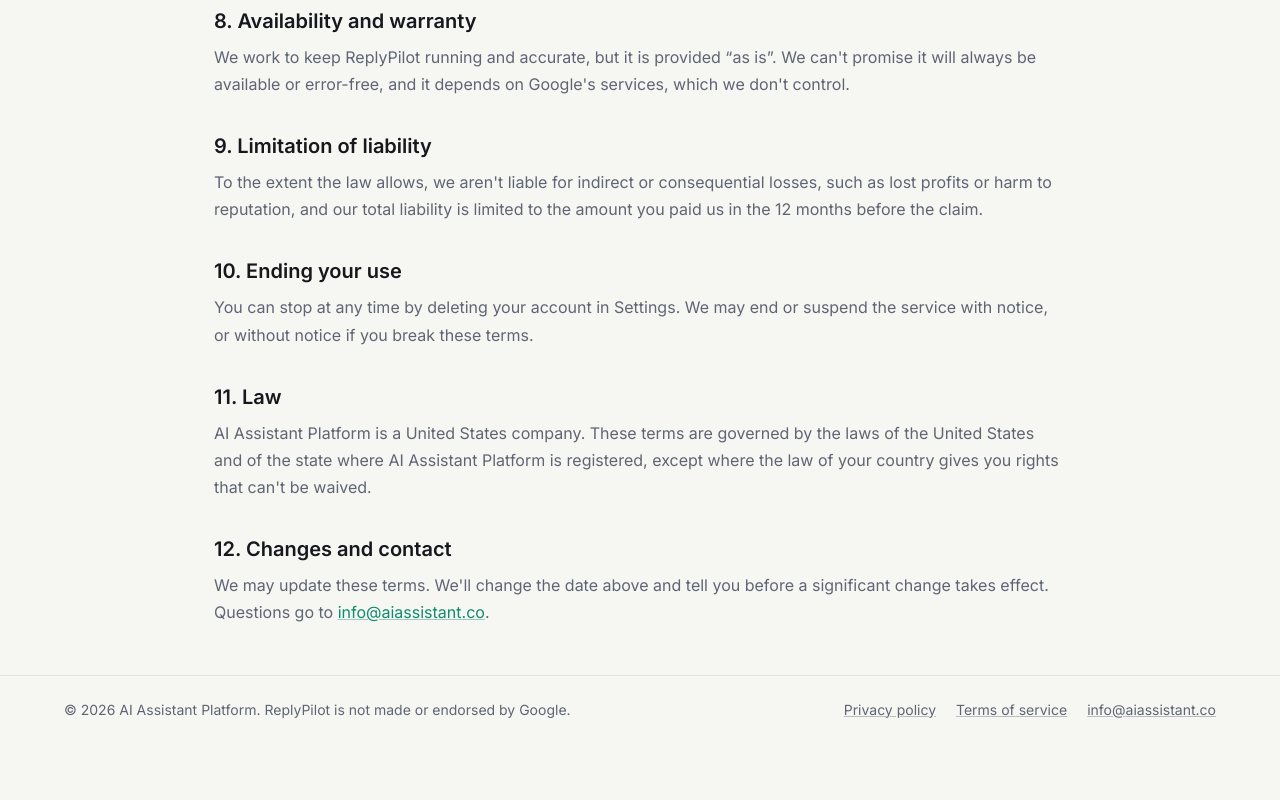
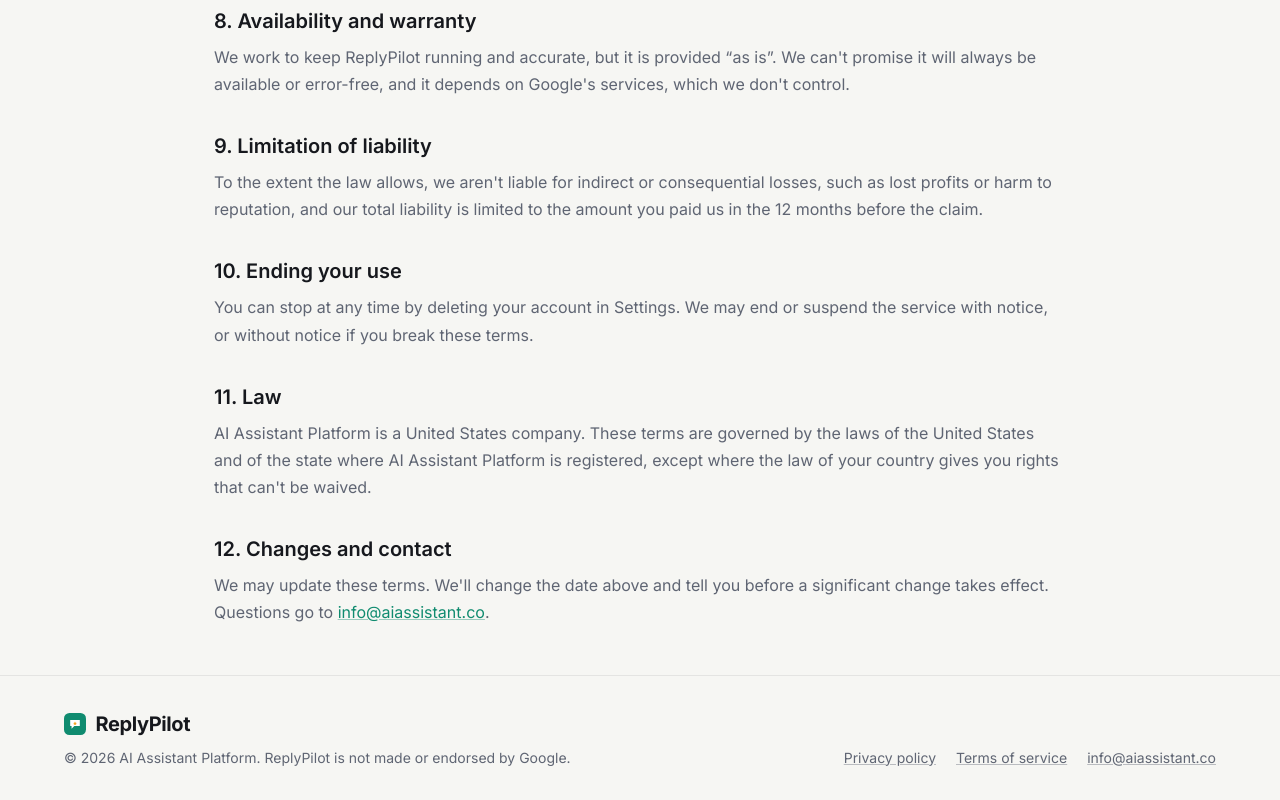
Before and after one commit to Smart-Assistant-ai/Google-Reviews-Automation, a React (Vite) app in the folder apps/web/: page /terms in a window 1280 px wide. Shown: the part 1370-2170 px from the top of the page. Before the commit the page ends 2114 px from the top, so only its background shows below. Built offline with nearby package versions, Linux system fonts and the light colour scheme; no server answers.

Commit message:
feat(web): show the logo in the footer and colour its links on hover

```diff
--- a/apps/web/src/components/PublicLayout.tsx
+++ b/apps/web/src/components/PublicLayout.tsx
@@ -75,17 +75,30 @@ export default function PublicLayout({ children }: { children: ReactNode }) {
         component="footer"
         maxWidth="lg"
         sx={{
-          py: 3,
+          py: 4,
           display: 'flex',
           flexWrap: 'wrap',
-          gap: 2,
+          gap: 3,
+          alignItems: 'flex-end',
           justifyContent: 'space-between',
         }}
       >
-        <Typography variant="body2" color="text.secondary">
-          © {new Date().getFullYear()} {COMPANY}. ReplyPilot is not made or endorsed by Google.
-        </Typography>
-        <Stack direction="row" spacing={2.5} useFlexGap flexWrap="wrap">
+        <Box>
+          <Logo size={22} />
+          <Typography variant="body2" color="text.secondary" sx={{ mt: 1 }}>
+            © {new Date().getFullYear()} {COMPANY}. ReplyPilot is not made or endorsed by Google.
+          </Typography>
+        </Box>
+        <Stack
+          direction="row"
+          spacing={2.5}
+          useFlexGap
+          flexWrap="wrap"
+          sx={{
+            '& a': { transition: 'color 150ms ease' },
+            '& a:hover': { color: 'primary.main' },
+          }}
+        >
           <Link component={RouterLink} to="/privacy" variant="body2" color="text.secondary">
             Privacy policy
           </Link>
```
